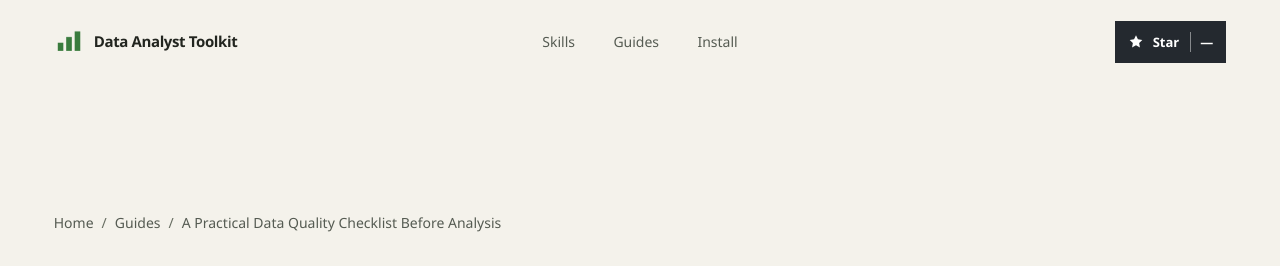
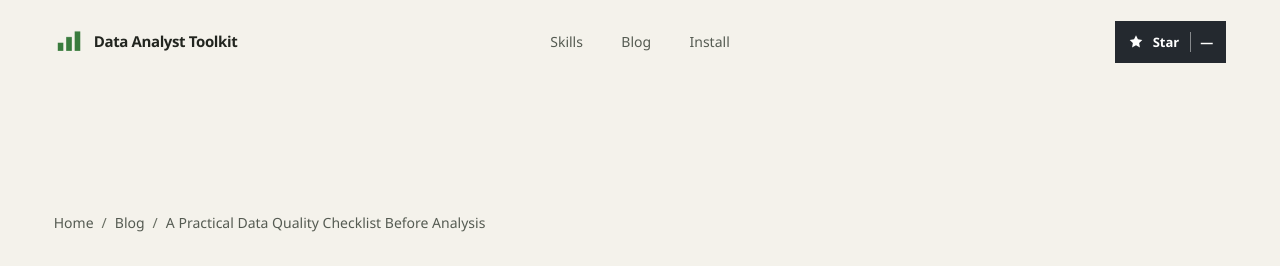
Before and after one commit to SSameer20/data-analyst-toolkit, a Next.js app in the folder site/: page /blog/data-quality-checklist in a window 1280 px wide. Shown: the top 266 px of the page. Built offline with nearby package versions, Linux system fonts and the light colour scheme; no server answers.

Commit message:
feat: update terminology from "Guides" to "Blog" across site components and metadata

```diff
--- a/site/app/blog/[slug]/page.tsx
+++ b/site/app/blog/[slug]/page.tsx
@@ -56,14 +56,14 @@ export default async function PostPage({ params }: PageProps<"/blog/[slug]">) {
             "@type": "BreadcrumbList",
             itemListElement: [
               { "@type": "ListItem", position: 1, name: "Home", item: `${SITE_URL}/` },
-              { "@type": "ListItem", position: 2, name: "Guides", item: `${SITE_URL}/blog` },
+              { "@type": "ListItem", position: 2, name: "Blog", item: `${SITE_URL}/blog` },
               { "@type": "ListItem", position: 3, name: post.title, item: url },
             ],
           },
         ],
       }} />
       <nav className="breadcrumb" aria-label="Breadcrumb">
-        <ol><li><Link href="/">Home</Link></li><li><Link href="/blog">Guides</Link></li><li aria-current="page">{post.title}</li></ol>
+        <ol><li><Link href="/">Home</Link></li><li><Link href="/blog">Blog</Link></li><li aria-current="page">{post.title}</li></ol>
       </nav>
       <article>
         <header className="document-heading post-heading">
@@ -89,7 +89,7 @@ export default async function PostPage({ params }: PageProps<"/blog/[slug]">) {
             </div>
           </section>
           <section>
-            <h2>More guides</h2>
+            <h2>More from the blog</h2>
             <ul>{more.map((p) => <li key={p.slug}><Link className="text-link" href={`/blog/${p.slug}`}>{p.title}</Link></li>)}</ul>
           </section>
         </div>
--- a/site/app/blog/page.tsx
+++ b/site/app/blog/page.tsx
@@ -3,7 +3,7 @@ import Link from "next/link";
 import { posts } from "../lib/posts";
 
 export const metadata: Metadata = {
-  title: "Data Analysis Guides — Data Quality, Cleaning, SQL & BI",
+  title: "Data Analysis Blog — Data Quality, Cleaning, SQL & BI",
   description: "Practical answers to common data analyst questions: data quality checklists, duplicates, missing values, SQL window functions, target leakage, and BI report checks.",
   alternates: { canonical: "/blog" },
   openGraph: { url: "/blog" },
@@ -12,9 +12,9 @@ export const metadata: Metadata = {
 export default function BlogPage() {
   return (
     <main className="document-page wrap">
-      <nav className="breadcrumb" aria-label="Breadcrumb"><ol><li><Link href="/">Home</Link></li><li aria-current="page">Guides</li></ol></nav>
+      <nav className="breadcrumb" aria-label="Breadcrumb"><ol><li><Link href="/">Home</Link></li><li aria-current="page">Blog</li></ol></nav>
       <div className="document-heading">
-        <h1>Data analysis guides</h1>
+        <h1>Data analysis blog</h1>
         <p>Short, practical answers to questions analysts ask every day, with SQL, Python, and BI examples.</p>
       </div>
       <div className="document-body">
--- a/site/app/components/site-frame.tsx
+++ b/site/app/components/site-frame.tsx
@@ -11,7 +11,7 @@ export function SiteHeader() {
       </Link>
       <nav aria-label="Main navigation">
         <Link href="/skills">Skills</Link>
-        <Link href="/blog">Guides</Link>
+        <Link href="/blog">Blog</Link>
         <Link href="/#install">Install</Link>
       </nav>
       <GitHubStarLink />
@@ -23,7 +23,7 @@ export function SiteFooter() {
   return (
     <footer className="site-footer wrap">
       <span>Practical guidance for data analysis.</span>
-      <div><Link href="/blog">Guides</Link><Link href="/about">About</Link><Link href="/changelog">Changelog</Link><Link href="/support">Support</Link><Link href="/privacy">Privacy</Link></div>
+      <div><Link href="/blog">Blog</Link><Link href="/about">About</Link><Link href="/changelog">Changelog</Link><Link href="/support">Support</Link><Link href="/privacy">Privacy</Link></div>
       <span>Data Analyst Toolkit</span>
     </footer>
   );
--- a/site/app/llms.txt/route.ts
+++ b/site/app/llms.txt/route.ts
@@ -11,7 +11,7 @@ Source code: ${REPOSITORY} (MIT License)
 ## Skills
 ${skills.map((s) => `- [${s.name}](${SITE_URL}/skills/${s.slug}): ${s.short} ${s.detail}`).join("\n")}
 
-## Guides
+## Blog
 ${posts.map((p) => `- [${p.title}](${SITE_URL}/blog/${p.slug}): ${p.question}`).join("\n")}
 
 ## Install
```
